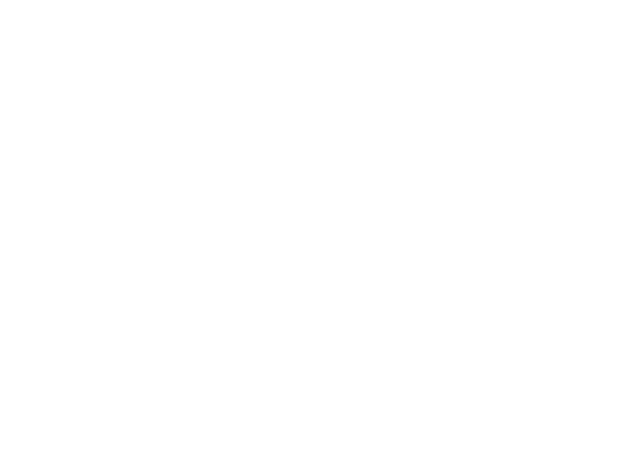
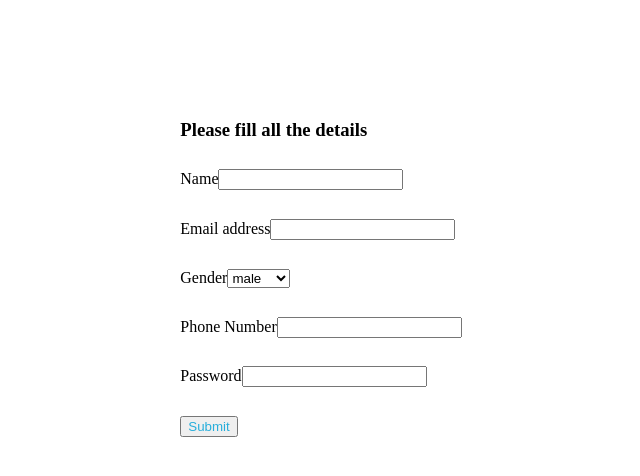
Before and after one commit to pallaviraj05/React-will-you-be-my-valentine---Signup-Form, a React app: page / in a window 1280 px wide. Shown: the whole page, without its empty margins (319-959 px from the left). Built offline with nearby package versions, Linux system fonts and the light colour scheme.

Commit message:
will you be my valentine sign up

```diff
--- a/src/components/App.js
+++ b/src/components/App.js
@@ -2,8 +2,136 @@ import React, {Component, useState} from "react";
 import '../styles/App.css';
 
 const App = () => {
+  const [name, setName] = useState("");
+  const [email, setEmail] = useState("");
+  const [gender, setGender] = useState("male");
+  const [phoneNumber, setPhoneNumber] = useState("");
+  const [password, setPassword] = useState("");
+
+  const [message, setMessage] = useState("Please fill all the details");
+
+  const [nameError, setNameError] = useState("");
+  const [emailError, setEmailError] = useState("");
+  const [genderError, setGenderError] = useState("");
+  const [phoneError, setPhoneError] = useState("");
+  const [passwordError, setPasswordError] = useState("");
+
+  const handleNameChange = (event) => {
+      setName(event.target.value);
+  }
+
+  const handleEmailChange = (event) => {
+    setEmail(event.target.value);
+  }
+
+  const handleGenderChange = (event) => {
+    setGender(event.target.value);
+  }
+
+  const handlePhoneChange = (event) => {
+    setPhoneNumber(event.target.value);
+  }
+
+  const handlePasswordChange = (event) => {
+    setPassword(event.target.value);
+  }
+
+
+  const handleSubmit = (event) => {
+    event.preventDefault();
+    // Clearing all the previous error messages
+    // Setting all the error messages to initial state
+    setMessage("Please fill all the details");
+    setNameError("");
+    setEmailError("");
+    setGenderError("");
+    setPhoneError("");
+    setPasswordError("");
+
+    let flag = true;
+
+    if(name == "" || email == "" || password == "" || phoneNumber == "") {
+      setMessage("All fields are mandatory");
+      flag = false;
+    }
+
+    if(name != "" && name.match(/((^[0-9]+[a-z]+)|(^[a-z]+[0-9]+))+[0-9a-z]+$/i) == null) {
+      setNameError("Name is not alphanumeric");
+      flag = false;
+    }
+
+    if(password != "" && password.length <= 5 ) {
+      setPasswordError("Password must contain atleast 6 letters");
+      flag = false;
+    }
+
+    if(email != "" && email.indexOf("@") == -1) {
+      setEmailError("Email must contain @");
+      flag = false;
+    }
+
+    let isNum = /^\d+$/.test(phoneNumber);
+
+    if(phoneNumber != "" && (!isNum)) {
+      setPhoneError("Phone Number must contain only numbers");
+      flag = false;
+    }
+
+
+    if (flag) {
+      let username;
+      const pos = email.indexOf("@");
+      username = email.substring(0, pos);
+      setMessage(`Hello ${username}`);
+    }
+
+  }
+
   return (
-    <div id="main"></div>
+    <div id="main">
+      <form className="container" onSubmit={handleSubmit}>
+        <h3>{message}</h3>
+
+        <div className="grid-item">
+          <label>Name</label>
+          <input type="text" data-testid = 'name' value={name} onChange={handleNameChange}/>
+          <h3>{nameError}</h3>
+        </div>
+
+        <div className="grid-item">
+          <label>Email address</label>
+          <input type="email" data-testid = 'email' value={email} onChange={handleEmailChange}/>
+          <h3>{emailError}</h3>
+        </div>
+
+        <div className="grid-item">
+          <label>Gender</label>
+          <select data-testid='gender' value={gender} onChange={handleGenderChange}>
+            <option value="male">male</option>
+            <option value="female">female</option>
+            <option value="others">others</option>
+          </select>
+          <h3>{genderError}</h3>
+        </div>
+
+        <div className="grid-item">
+          <label>Phone Number</label>
+          <input type="tel" data-testid = 'phoneNumber' value={phoneNumber} onChange={handlePhoneChange}/>
+          <h3>{phoneError}</h3>
+        </div>
+
+        <div className="grid-item">
+          <label>Password</label>
+          <input type="password" data-testid = 'password' value={password} onChange={handlePasswordChange}/>
+          <h3>{passwordError}</h3>
+        </div>
+
+        <div className="grid-item">
+          <button type="submit" data-testid = 'submit'>Submit</button>
+        </div>
+
+      </form>
+    </div>
   )
 }
 
--- a/src/styles/App.css
+++ b/src/styles/App.css
@@ -3,10 +3,15 @@ h1 {
   text-align: center;
 }
 
-
-button{
+button {
   color: #27aedb;
   text-align: center;
   justify-content: center;
   align-items: center;
 }
+.container {
+  display: grid;
+  row-gap: 10px;
+  justify-content: center;
+  margin-top: 100px;
+}
```
Lines whose indentation alone changed are shown as unchanged.
